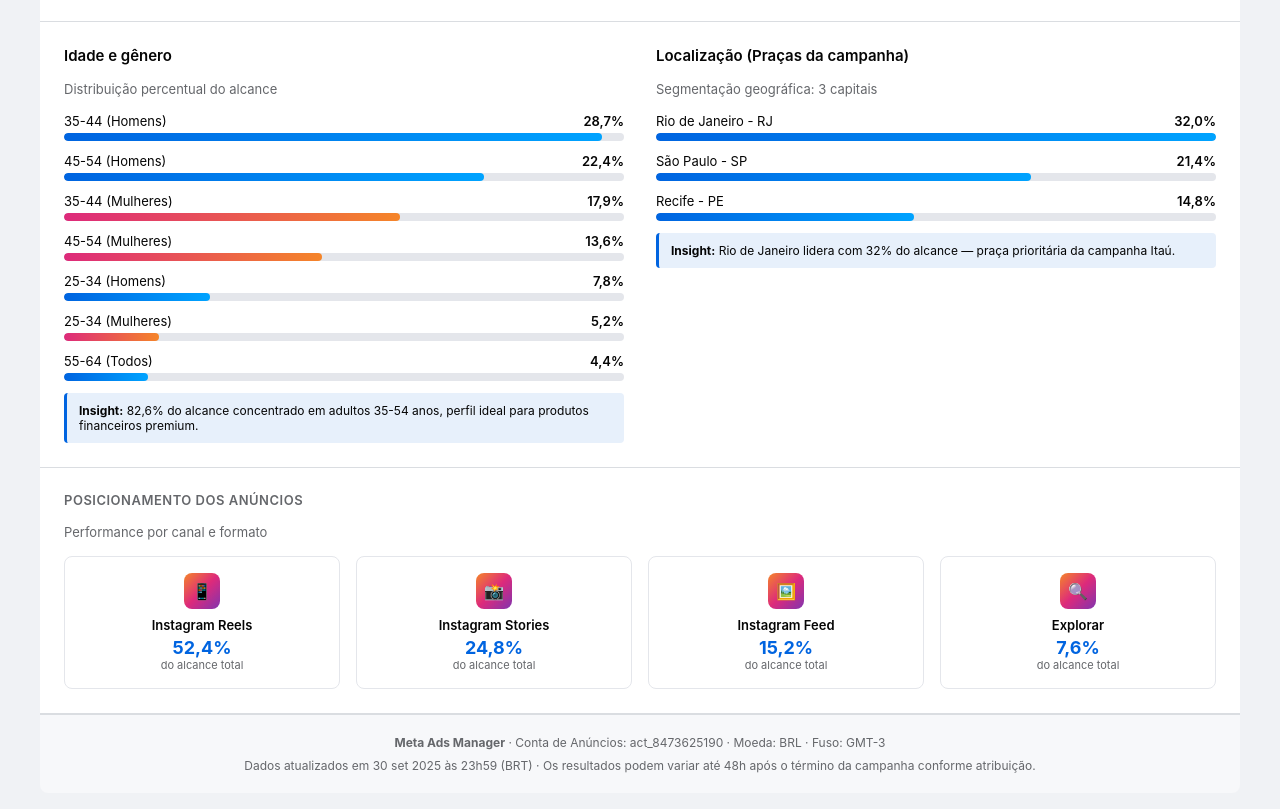
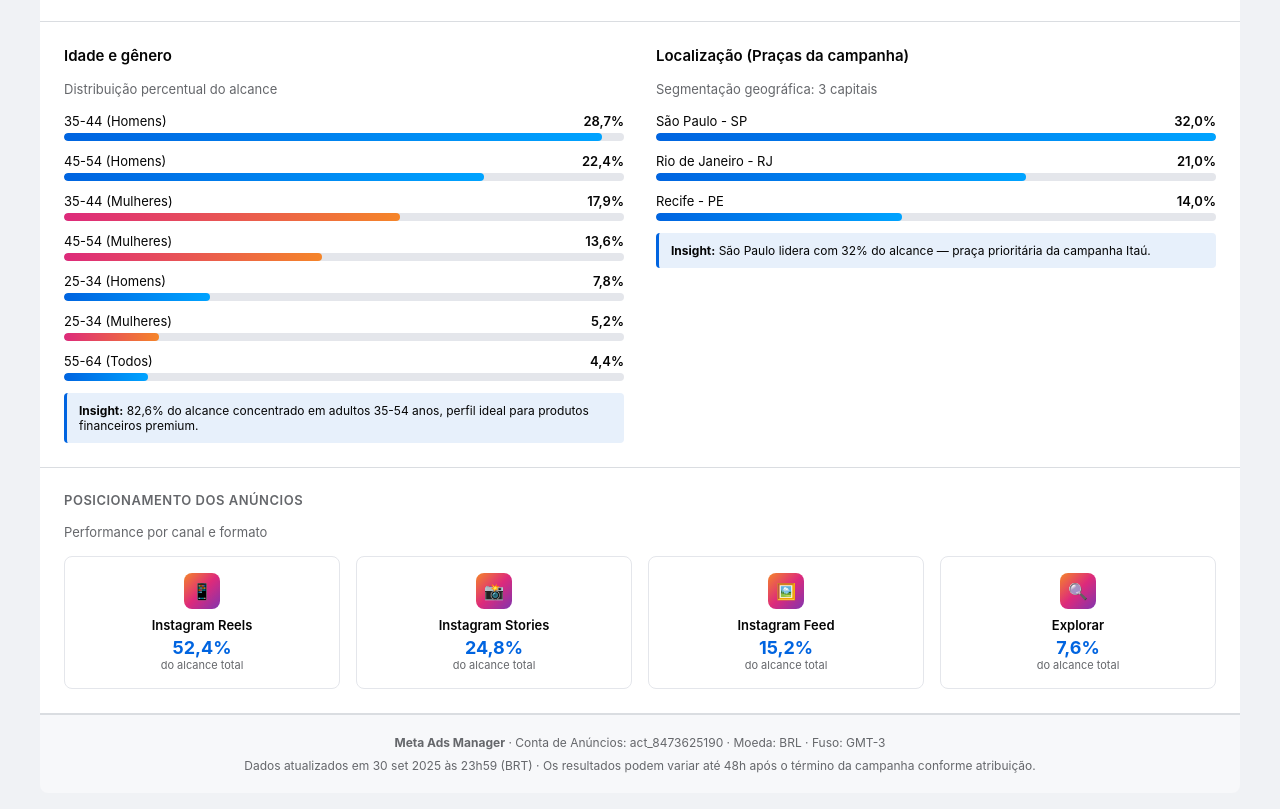
Before and after one commit to ProgramadorBrasil/relatorio-meta-ads, a plain HTML site: page index.html in a window 1280 px wide. Shown: the part 1603-2412 px from the top of the page. Drawn offline with Linux system fonts and the light colour scheme.

Commit message:
Update: SP 32%, RJ 21%, Recife 14%

```diff
--- a/index.html
+++ b/index.html
@@ -619,19 +619,19 @@
       <div style="font-size:13px;color:#65676b;margin-bottom:16px;">Segmentação geográfica: 3 capitais</div>
 
       <div class="demo-bar-container">
-        <div class="demo-bar-label"><span>Rio de Janeiro - RJ</span><span class="num-bold">32,0%</span></div>
+        <div class="demo-bar-label"><span>São Paulo - SP</span><span class="num-bold">32,0%</span></div>
         <div class="demo-bar-track"><div class="demo-bar-fill" style="width:100%"></div></div>
       </div>
       <div class="demo-bar-container">
-        <div class="demo-bar-label"><span>São Paulo - SP</span><span class="num-bold">21,4%</span></div>
-        <div class="demo-bar-track"><div class="demo-bar-fill" style="width:67%"></div></div>
+        <div class="demo-bar-label"><span>Rio de Janeiro - RJ</span><span class="num-bold">21,0%</span></div>
+        <div class="demo-bar-track"><div class="demo-bar-fill" style="width:66%"></div></div>
       </div>
       <div class="demo-bar-container">
-        <div class="demo-bar-label"><span>Recife - PE</span><span class="num-bold">14,8%</span></div>
-        <div class="demo-bar-track"><div class="demo-bar-fill" style="width:46%"></div></div>
+        <div class="demo-bar-label"><span>Recife - PE</span><span class="num-bold">14,0%</span></div>
+        <div class="demo-bar-track"><div class="demo-bar-fill" style="width:44%"></div></div>
       </div>
       <div style="margin-top:12px;padding:10px 12px;background:#e7f0fb;border-left:3px solid #0064e0;border-radius:4px;font-size:12px;color:#050505;">
-        <strong>Insight:</strong> Rio de Janeiro lidera com 32% do alcance — praça prioritária da campanha Itaú.
+        <strong>Insight:</strong> São Paulo lidera com 32% do alcance — praça prioritária da campanha Itaú.
       </div>
     </div>
   </div>
```
